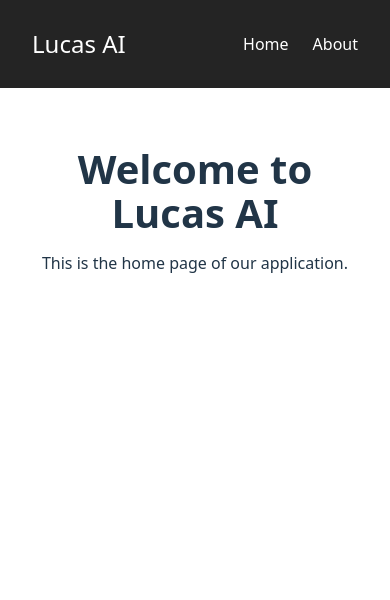
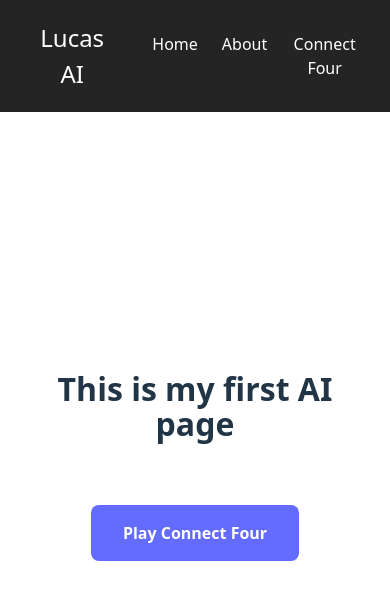
Before and after one commit to vmudinas/Lucas_AI, a React (Vite) app: page / in a window 390 px wide. Shown: the top 600 px of the page. Built offline with nearby package versions, Linux system fonts and the light colour scheme.

Commit message:
Implement landing page and connect four page
Co-authored-by: vmudinas <5769233+vmudinas@users.noreply.github.com>

```diff
--- /dev/null
+++ b/index.html
@@ -0,0 +1,13 @@
+<!doctype html>
+<html lang="en">
+  <head>
+    <meta charset="UTF-8" />
+    <link rel="icon" type="image/svg+xml" href="/vite.svg" />
+    <meta name="viewport" content="width=device-width, initial-scale=1.0" />
+    <title>Vite + React</title>
+  </head>
+  <body>
+    <div id="root"></div>
+    <script type="module" src="/src/index.jsx"></script>
+  </body>
+</html>
--- a/src/App.css
+++ b/src/App.css
@@ -53,7 +53,7 @@
   flex-grow: 1;
 }
 
-.home-page, .about-page {
+.home-page, .about-page, .connect-four-page {
   max-width: 800px;
   margin: 0 auto;
 }
--- a/src/App.jsx
+++ b/src/App.jsx
@@ -3,6 +3,8 @@ import './App.css'
 import Navbar from './components/Navbar'
 import Home from './pages/Home'
 import About from './pages/About'
+import LandingPage from './pages/LandingPage'
+import ConnectFourPage from './pages/ConnectFourPage'
 
 function App() {
   return (
@@ -11,8 +13,10 @@ function App() {
         <Navbar />
         <main className="content">
           <Routes>
-            <Route path="/" element={<Home />} />
+            <Route path="/" element={<LandingPage />} />
+            <Route path="/home" element={<Home />} />
             <Route path="/about" element={<About />} />
+            <Route path="/connect-four" element={<ConnectFourPage />} />
           </Routes>
         </main>
       </div>
--- a/src/components/Navbar.jsx
+++ b/src/components/Navbar.jsx
@@ -9,10 +9,13 @@ function Navbar() {
       </div>
       <ul className="navbar-links">
         <li>
-          <Link to="/">Home</Link>
+          <Link to="/home">Home</Link>
         </li>
         <li>
           <Link to="/about">About</Link>
+        </li>
+        <li>
+          <Link to="/connect-four">Connect Four</Link>
         </li>
       </ul>
     </nav>
--- /dev/null
+++ b/src/pages/ConnectFourPage.jsx
@@ -0,0 +1,12 @@
+import React from 'react';
+
+function ConnectFourPage() {
+  return (
+    <div className="connect-four-page">
+      <h1>Connect Four Game</h1>
+      <p>Play Connect Four game here.</p>
+    </div>
+  );
+}
+
+export default ConnectFourPage;
--- /dev/null
+++ b/src/pages/LandingPage.jsx
@@ -0,0 +1,18 @@
+import React from 'react';
+import { Link } from 'react-router-dom';
+import '../styles/LandingPage.css';
+
+function LandingPage() {
+  return (
+    <div className="landing-page">
+      <h1>This is my first AI page</h1>
+      <div className="cta-button">
+        <Link to="/connect-four" className="connect-four-button">
+          Play Connect Four
+        </Link>
+      </div>
+    </div>
+  );
+}
+
+export default LandingPage;
--- /dev/null
+++ b/src/styles/LandingPage.css
@@ -0,0 +1,39 @@
+.landing-page {
+  display: flex;
+  flex-direction: column;
+  align-items: center;
+  justify-content: center;
+  min-height: 70vh;
+  text-align: center;
+  padding: 1rem;
+}
+
+.landing-page h1 {
+  font-size: 3rem;
+  margin-bottom: 2rem;
+}
+
+@media (max-width: 768px) {
+  .landing-page h1 {
+    font-size: 2rem;
+  }
+}
+
+.cta-button {
+  margin-top: 2rem;
+}
+
+.connect-four-button {
+  display: inline-block;
+  padding: 1rem 2rem;
+  background-color: #646cff;
+  color: white;
+  border-radius: 8px;
+  font-weight: bold;
+  text-decoration: none;
+  transition: background-color 0.3s;
+}
+
+.connect-four-button:hover {
+  background-color: #535bf2;
+}
--- a/vite.config.js
+++ b/vite.config.js
@@ -1,6 +1,5 @@
 import { defineConfig } from 'vite'
 import react from '@vitejs/plugin-react'
-import path from 'path'
 
 // https://vite.dev/config/
 export default defineConfig({
```
